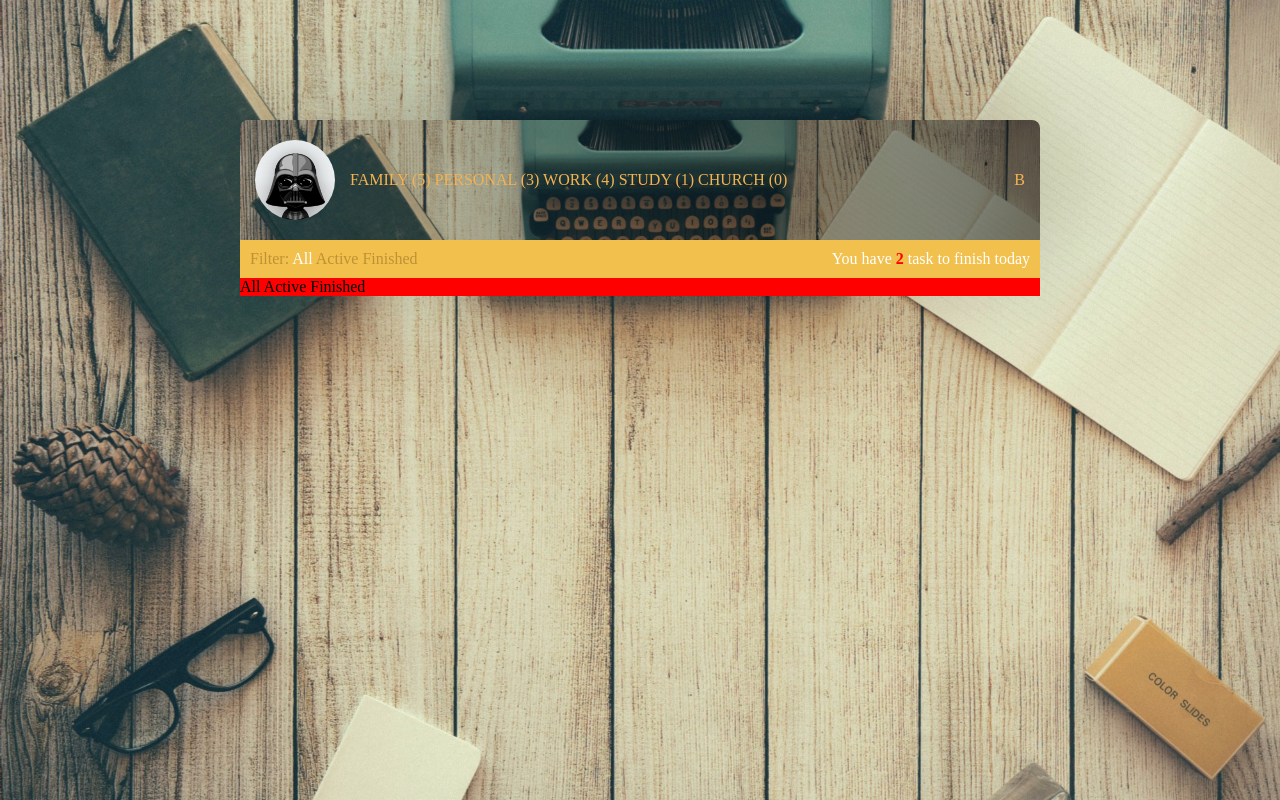
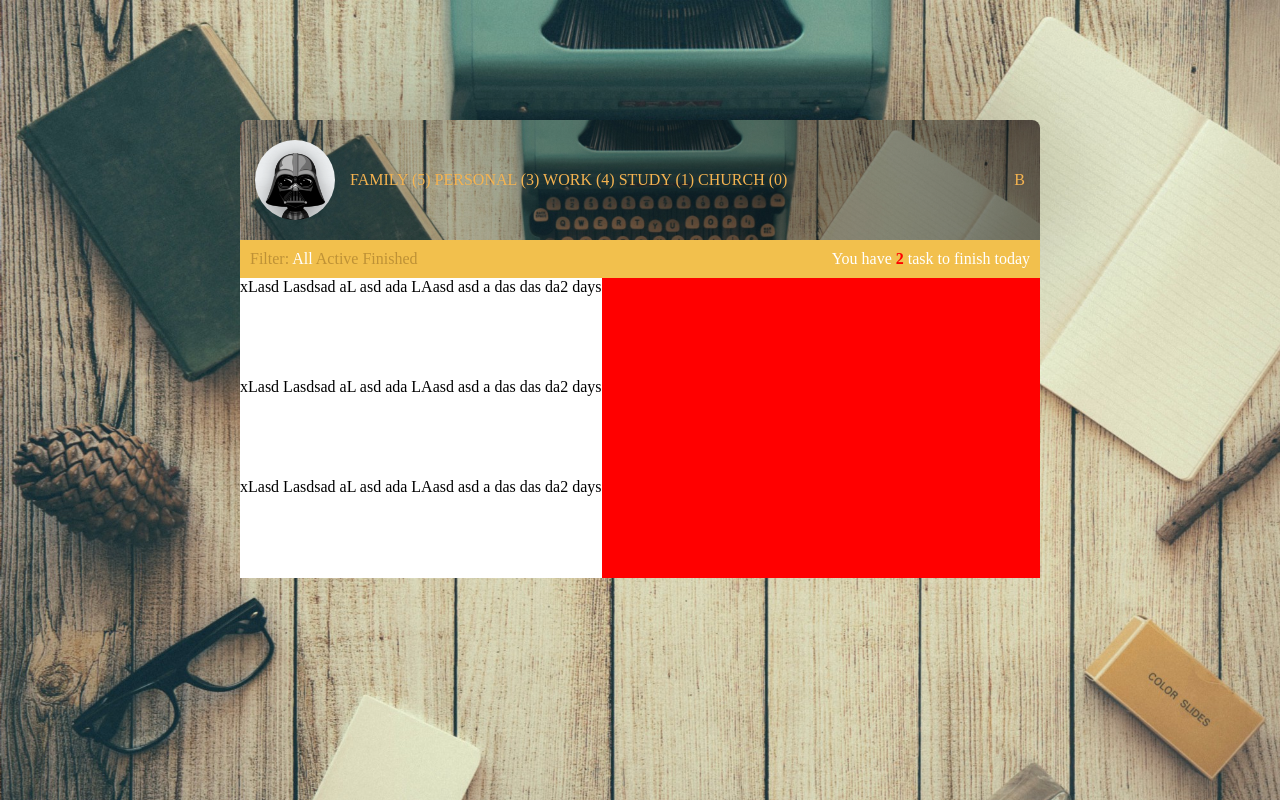
Before and after one commit to hebertporto/react-todo-list, a React app: page / in a window 1280 px wide. Built offline with nearby package versions, Linux system fonts and the light colour scheme.

Commit message:
ajustando component list

```diff
--- a/src/modules/home/components/TaskList.jsx
+++ b/src/modules/home/components/TaskList.jsx
@@ -4,7 +4,13 @@ const TaskList = (props) => {
   return (
     <div>
       {props.tasks.map((item) => {
-        return <span key={item.key}> {item.title} </span>
+        return (
+          <div className="task-item">
+            <div>x</div>
+            <div>Lasd Lasdsad aL asd ada LAasd asd a das das da </div>
+            <div> 2 days </div>
+          </div>
+        )
       })}
     </div>
   )
--- a/src/modules/theme/styles.scss
+++ b/src/modules/theme/styles.scss
@@ -58,6 +58,19 @@ html, body {
   font-weight: bold;
 }
 
+.task-item {
+  min-height: 100px;
+  background-color: white;
+  display: flex;
+  justify-content: space-between;
+  & > div {
+    flex-grow: 1;
+  }
+  & > div:nth-child(2) {
+    flex-grow: 2;
+   }
+}
+
 .task-box {
   display: flex;
   padding: 10px 10px;
@@ -67,6 +80,7 @@ html, body {
   background: yellow;
 }
 .tasksBody {
+  display: flex;
   background: red;
 }
 
```
